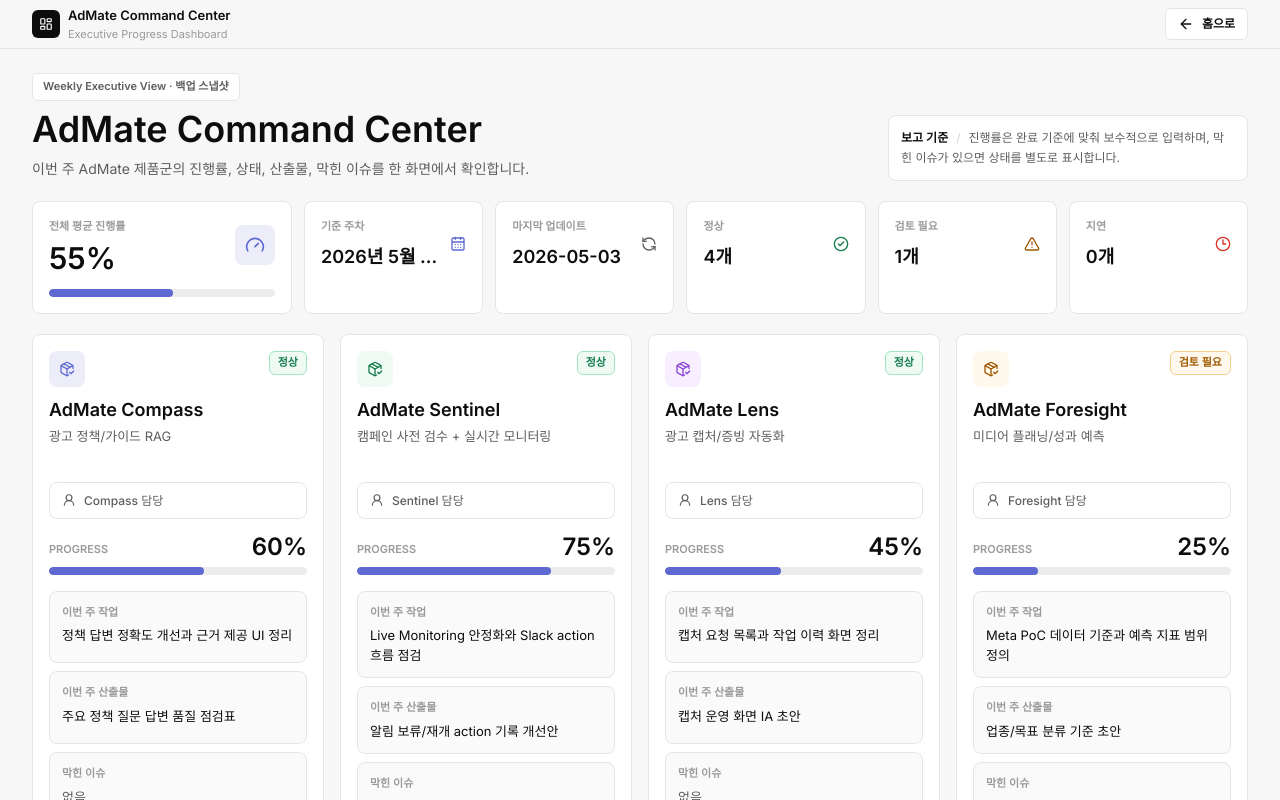
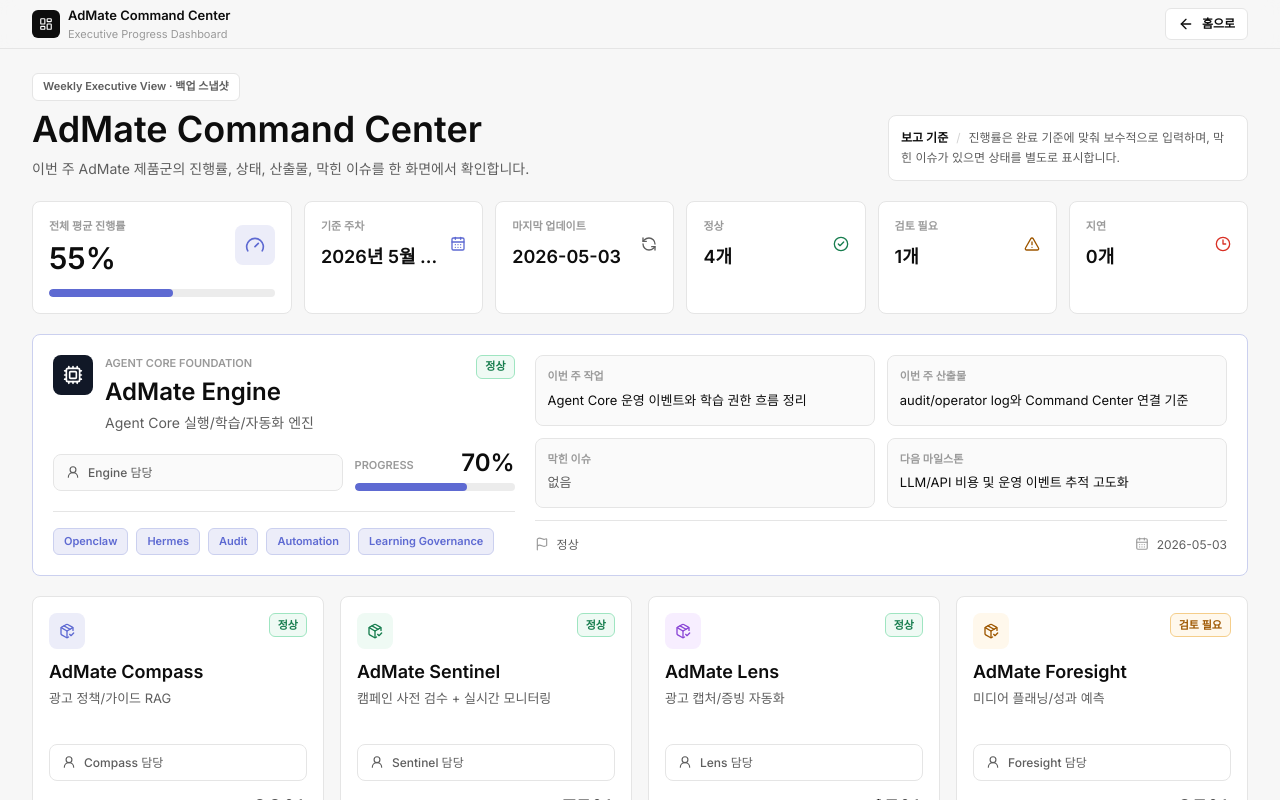
Before and after one commit to Jhongjin/admate-homepage, a Next.js app: page /command-center in a window 1280 px wide. Shown: the top 800 px of the page. Built offline with nearby package versions, Linux system fonts and the light colour scheme.

Commit message:
feat: feature AdMate Engine in command center

```diff
--- a/src/components/command-center/CommandCenterPage.tsx
+++ b/src/components/command-center/CommandCenterPage.tsx
@@ -1,20 +1,28 @@
 import Link from "next/link"
-import { ArrowLeft, LayoutDashboard } from "lucide-react"
+import { ArrowLeft, CalendarDays, Cpu, Flag, LayoutDashboard, UserRound } from "lucide-react"
 
 import { Button } from "@/components/ui/button"
+import { Card } from "@/components/ui/card"
+import { ProgressBar } from "@/components/command-center/ProgressBar"
 import { ProjectProgressCard } from "@/components/command-center/ProjectProgressCard"
+import { StatusBadge } from "@/components/command-center/StatusBadge"
 import { SummaryCards } from "@/components/command-center/SummaryCards"
 import {
   commandCenterData,
   getCommandCenterSummary,
   hasCommandCenterSmokeMarker,
   type CommandCenterData,
+  type CommandCenterProject,
 } from "@/lib/command-center-data"
+
+const engineBadges = ["Openclaw", "Hermes", "Audit", "Automation", "Learning Governance"]
 
 export function CommandCenterPage({ data = commandCenterData }: { data?: CommandCenterData }) {
   const summary = getCommandCenterSummary(data.projects)
   const sourceLabel = data.source === "openclaw" ? "Openclaw live" : "백업 스냅샷"
   const hasSmokeMarker = hasCommandCenterSmokeMarker(data)
+  const engineProject = data.projects.find((project) => project.id === "agent_core")
+  const productProjects = data.projects.filter((project) => project.id !== "agent_core")
 
   return (
     <main className="min-h-screen overflow-x-hidden bg-[#F7F7F7] text-[#0D0D0D]">
@@ -74,8 +82,10 @@ export function CommandCenterPage({ data = commandCenterData }: { data?: Command
           delayedCount={summary.delayedCount}
         />
 
+        {engineProject ? <EngineProgressCard project={engineProject} /> : null}
+
         <section className="mt-5 grid gap-4 md:grid-cols-2 xl:grid-cols-4">
-          {data.projects.map((project) => (
+          {productProjects.map((project) => (
             <ProjectProgressCard key={project.id} project={project} />
           ))}
         </section>
@@ -83,3 +93,92 @@ export function CommandCenterPage({ data = commandCenterData }: { data?: Command
     </main>
   )
 }
+
+function EngineProgressCard({ project }: { project: CommandCenterProject }) {
+  return (
+    <Card className="mt-5 overflow-hidden border-[#CBD0EF] bg-white p-4 shadow-none sm:p-5">
+      <div className="grid gap-5 xl:grid-cols-[minmax(0,0.9fr)_minmax(0,1.35fr)] xl:items-stretch">
+        <div className="flex min-w-0 flex-col justify-between gap-5">
+          <div>
+            <div className="mb-4 flex flex-wrap items-start justify-between gap-3">
+              <div className="flex min-w-0 items-start gap-3">
+                <div className="flex h-10 w-10 shrink-0 items-center justify-center rounded-lg bg-[#111827] text-white">
+                  <Cpu className="h-5 w-5" aria-hidden="true" />
+                </div>
+                <div className="min-w-0">
+                  <div className="text-[11px] font-semibold uppercase text-[#9A9A9A]">Agent Core Foundation</div>
+                  <h2 className="mt-1 break-words text-2xl font-semibold leading-tight text-[#0D0D0D]">
+                    {project.name}
+                  </h2>
+                  <p className="mt-1 break-words text-sm leading-6 text-[#5E5E5E]">{project.role}</p>
+                </div>
+              </div>
+              <StatusBadge status={project.status} label={project.statusLabel} />
+            </div>
+
+            <div className="grid gap-3 sm:grid-cols-[minmax(0,1fr)_160px] sm:items-end">
+              <div className="flex min-w-0 items-center gap-2 rounded-lg border border-[#E5E5E5] bg-[#FAFAFA] px-3 py-2 text-[12px] font-medium text-[#5E5E5E]">
+                <UserRound className="h-3.5 w-3.5 shrink-0" aria-hidden="true" />
+                <span className="truncate">{project.owner}</span>
+              </div>
+              <div>
+                <div className="mb-2 flex items-end justify-between gap-3">
+                  <div className="text-[11px] font-semibold uppercase text-[#9A9A9A]">Progress</div>
+                  <div className="text-2xl font-semibold leading-none text-[#0D0D0D]">{project.progress}%</div>
+                </div>
+                <ProgressBar value={project.progress} />
+              </div>
+            </div>
+          </div>
+
+          <div className="flex flex-wrap gap-2 border-t border-[#E5E5E5] pt-4">
+            {engineBadges.map((badge) => (
+              <span
+                key={badge}
+                className="rounded-md border border-[#CBD0EF] bg-[#ECEDF9] px-2.5 py-1 text-[11px] font-semibold text-[#5E6AD2]"
+              >
+                {badge}
+              </span>
+            ))}
+          </div>
+        </div>
+
+        <div className="grid min-w-0 gap-3 md:grid-cols-2">
+          <EngineField label="이번 주 작업" value={project.weeklyFocus} />
+          <EngineField label="이번 주 산출물" value={project.deliverable} />
+          <EngineField label="막힌 이슈" value={project.blockedIssue} muted={project.blockedIssue === "없음"} />
+          <EngineField label="다음 마일스톤" value={project.nextMilestone} />
+          <div className="grid gap-2 border-t border-[#E5E5E5] pt-3 text-[12px] text-[#5E5E5E] md:col-span-2 sm:grid-cols-2">
+            <div className="flex items-center gap-2">
+              <Flag className="h-3.5 w-3.5 shrink-0 text-[#9A9A9A]" aria-hidden="true" />
+              <span className="truncate">{project.statusLabel}</span>
+            </div>
+            <div className="flex items-center gap-2 sm:justify-end">
+              <CalendarDays className="h-3.5 w-3.5 shrink-0 text-[#9A9A9A]" aria-hidden="true" />
+              <span className="break-words">{project.updatedAt}</span>
+            </div>
+          </div>
+        </div>
+      </div>
+    </Card>
+  )
+}
+
+function EngineField({
+  label,
+  value,
+  muted,
+}: {
+  label: string
+  value: string
+  muted?: boolean
+}) {
+  return (
+    <div className="min-w-0 rounded-lg border border-[#E5E5E5] bg-[#FAFAFA] p-3">
+      <div className="text-[11px] font-semibold text-[#9A9A9A]">{label}</div>
+      <div className={`mt-1 min-w-0 break-words text-[13px] leading-5 ${muted ? "text-[#5E5E5E]" : "text-[#0D0D0D]"}`}>
+        {value}
+      </div>
+    </div>
+  )
+}
```
